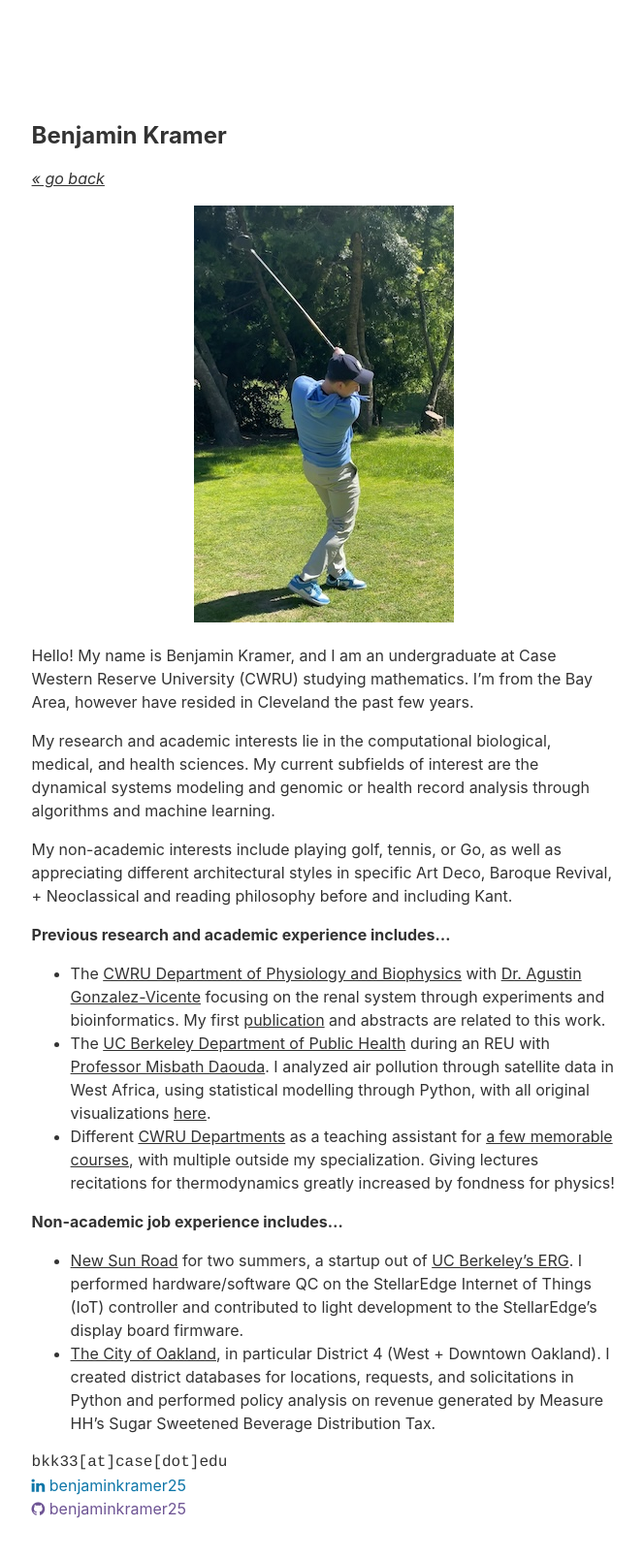
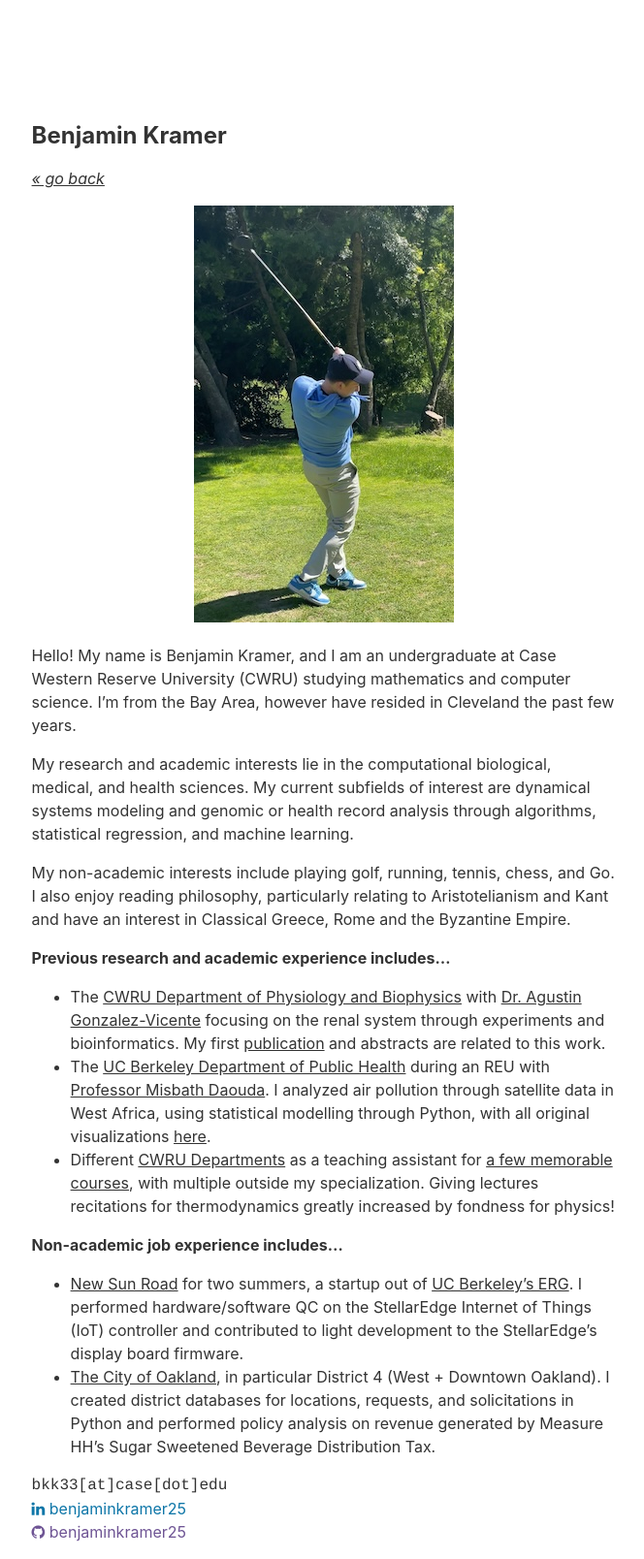
Before and after one commit to benjaminkramer64/benjaminkramer25.github.io, a Jekyll site: the page built from about.md, in a window 1280 px wide. Shown: the whole page at 97% size, without its empty margins (313-977 px from the left). Built offline with Jekyll 4.4.1, drawn with Linux system fonts in a browser that asks for light colours; before the commit the page ends 1584 px from its top, so only the background shows below that.

Commit message:
Update about.md

```diff
--- a/about.md
+++ b/about.md
@@ -8,11 +8,11 @@ title: Benjamin Kramer
   <img width="268" height="430" src="assets/images/golf.jpg">
 </p>
 
-Hello! My name is Benjamin Kramer, and I am an undergraduate at Case Western Reserve University (CWRU) studying mathematics. I'm from the Bay Area, however have resided in Cleveland the past few years.
+Hello! My name is Benjamin Kramer, and I am an undergraduate at Case Western Reserve University (CWRU) studying mathematics and computer science. I'm from the Bay Area, however have resided in Cleveland the past few years.
 
-My research and academic interests lie in the computational biological, medical, and health sciences. My current subfields of interest are the dynamical systems modeling and genomic or health record analysis through algorithms and machine learning.
+My research and academic interests lie in the computational biological, medical, and health sciences. My current subfields of interest are dynamical systems modeling and genomic or health record analysis through algorithms, statistical regression, and machine learning.
 
-My non-academic interests include playing golf, tennis, or Go, as well as appreciating different architectural styles in specific Art Deco, Baroque Revival, + Neoclassical and reading philosophy before and including Kant.
+My non-academic interests include playing golf, running, tennis, chess, and Go. I also enjoy reading philosophy, particularly relating to Aristotelianism and Kant and have an interest in Classical Greece, Rome and the Byzantine Empire.
 
 **Previous research and academic experience includes...**
 - The <a class="about-link" href="https://physiology.case.edu/" target="_blank">CWRU Department of Physiology and Biophysics</a> with <a class="about-link" href="https://publichealth.berkeley.edu/people/misbath-daouda" target="_blank">Dr. Agustin Gonzalez-Vicente</a> focusing on the renal system through experiments and bioinformatics. My first [publication](publications) and abstracts are related to this work.
```
